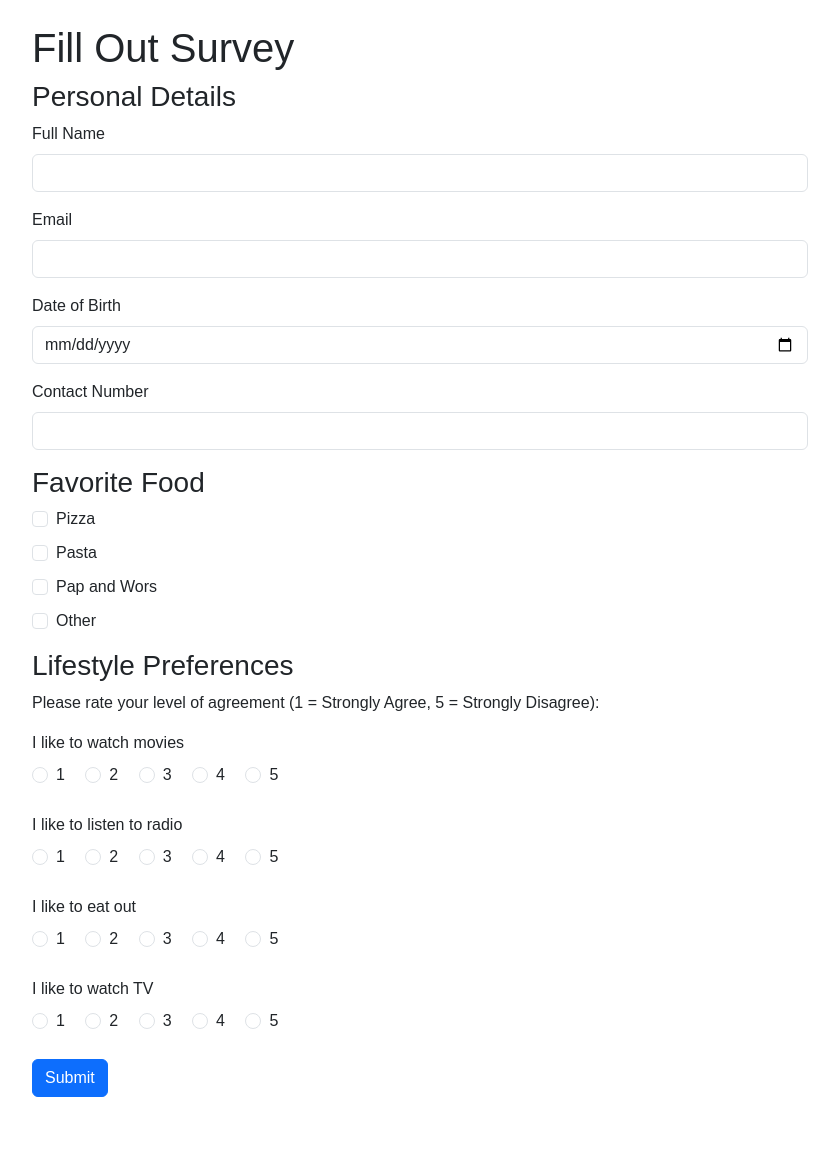
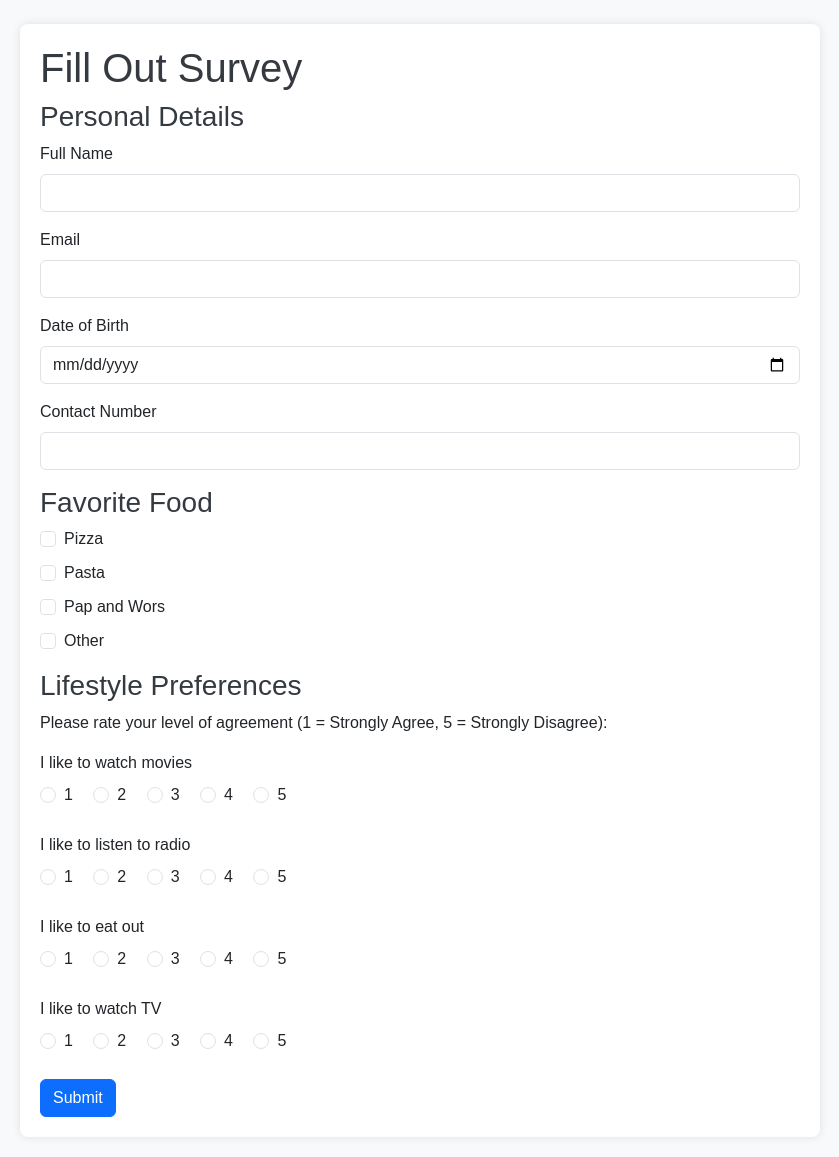
Before and after one commit to Naledi-starr/Web-Survey, a Flask app: page /survey in a window 1280 px wide. Shown: the part 76-1233 px from the top of the page, without its empty margins (220-1059 px from the left). Before the commit the page ends 1173 px from the top, so only its background shows below. Run offline with Flask 3, Linux system fonts and the light colour scheme.

Commit message:
Tested edge cases, polished UI, and updated README for deliverables

```diff
--- a/static/style.css
+++ b/static/style.css
@@ -2,11 +2,28 @@ body {
     font-family: Arial, sans-serif;
     margin: 0;
     padding: 20px;
+    background-color: #f8f9fa;
 }
 .container {
     max-width: 800px;
     margin: auto;
+    background-color: #fff;
+    padding: 20px;
+    border-radius: 8px;
+    box-shadow: 0 0 10px rgba(0, 0, 0, 0.1);
 }
 .form-check {
     margin-bottom: 10px;
 }
+h1, h3 {
+    color: #343a40;
+}
+.navbar {
+    margin-bottom: 20px;
+}
+.table th, .table td {
+    vertical-align: middle;
+}
+.alert {
+    margin-top: 10px;
+}
```
